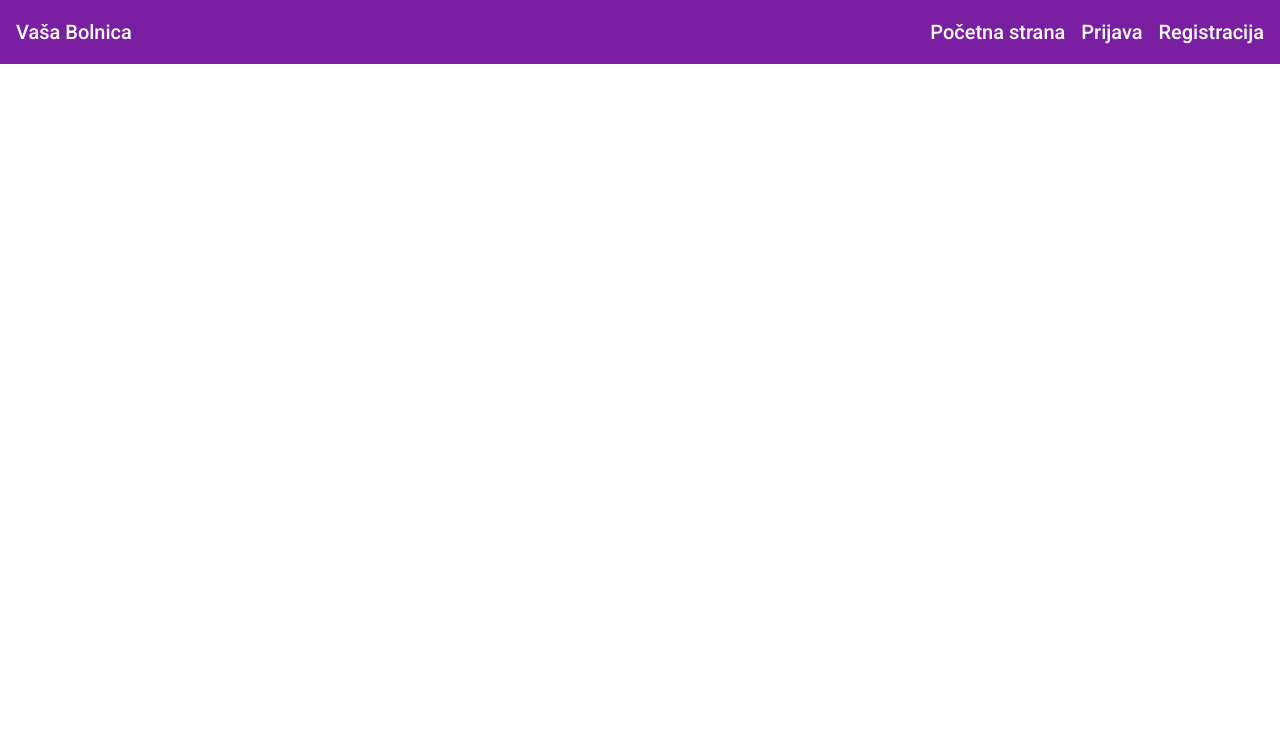
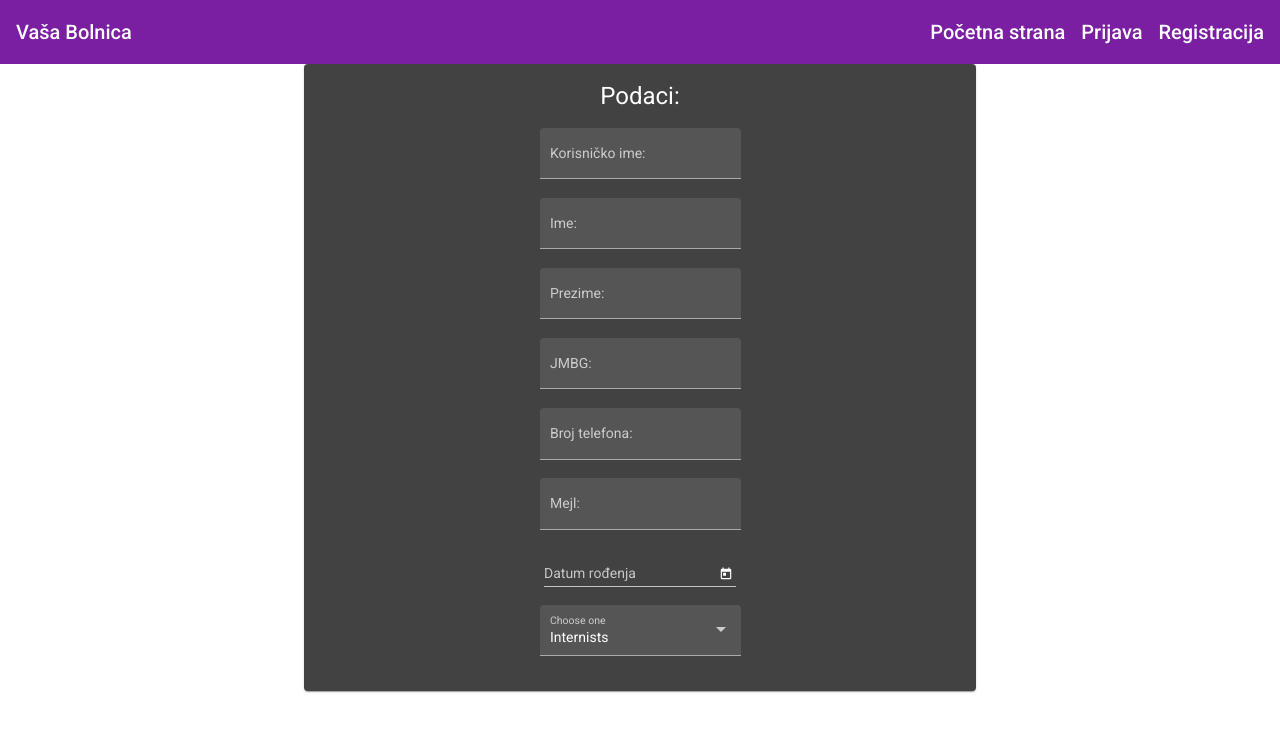
Before and after one commit to lazar-stojcevic/HospitalApplication-Frontend, an Angular app in the folder HospitalApplicationFront/: page /doctor/1 in a window 1280 px wide. Before the commit this address led to /. Shown: the top 732 px of the page. Built offline with nearby package versions, Linux system fonts and the light colour scheme; no server answers.

Commit message:
Doctor is enabled to see his profile info

```diff
--- a/HospitalApplicationFront/src/app/app-routing.module.ts
+++ b/HospitalApplicationFront/src/app/app-routing.module.ts
@@ -6,6 +6,7 @@ import { PatientAppointmentsComponent } from './appointments/patient-appointment
 import { HomeComponent } from './home/home.component';
 import { LoginComponent } from './login/login/login.component';
 import { RegistrationComponent } from './login/registration/registration.component';
+import { DoctorProfileComponent } from './profiles/doctor-profile/doctor-profile.component';
 
 const routes: Routes = [
   { path: '', component: HomeComponent },
@@ -14,6 +15,7 @@ const routes: Routes = [
   { path: 'appointments', component: PatientAppointmentsComponent },
   { path: 'doctor-appointments', component: DoctorAppointmentsComponent },
   { path: 'appointment/:id', component: OneAppointmentComponent },
+  { path: 'doctor/:id', component: DoctorProfileComponent },
 ];
 
 @NgModule({
--- a/HospitalApplicationFront/src/app/app.module.ts
+++ b/HospitalApplicationFront/src/app/app.module.ts
@@ -11,6 +11,7 @@ import { HttpClientModule, HTTP_INTERCEPTORS } from '@angular/common/http';
 import { HomeComponent } from './home/home.component';
 import { CustomInterceptor } from './services/interceptor';
 import { AppointmentsModule } from './appointments/appointments.module';
+import { ProfilesModule } from './profiles/profiles.module';
 
 @NgModule({
   declarations: [
@@ -25,7 +26,8 @@ import { AppointmentsModule } from './appointments/appointments.module';
     HeaderModule,
     LoginModule,
     HttpClientModule,
-    AppointmentsModule
+    AppointmentsModule,
+    ProfilesModule
   ],
   providers: [
     {provide: HTTP_INTERCEPTORS, useClass: CustomInterceptor, multi:true}
--- a/HospitalApplicationFront/src/app/appointments/appointments.module.ts
+++ b/HospitalApplicationFront/src/app/appointments/appointments.module.ts
@@ -9,8 +9,6 @@ import { RouterModule } from '@angular/router';
 import { DoctorAppointmentsComponent } from './doctor-appointments/doctor-appointments.component';
 import { OneAppointmentComponent } from './one-appointment/one-appointment.component';
 import { PatientPastAppointmentsComponent } from './patient-past-appointments/patient-past-appointments.component';
-
-
 
 @NgModule({
   declarations: [
--- a/HospitalApplicationFront/src/app/header/header/header.component.html
+++ b/HospitalApplicationFront/src/app/header/header/header.component.html
@@ -6,7 +6,7 @@
         <span *ngIf="role === 'DOCTOR' || role === 'ADMIN'" [routerLink]="['/doctor-appointments']">Pregledi</span>
         <span [routerLink]="['/login']" *ngIf="role === ''">Prijava</span>
         <span [routerLink]="['/registration']" *ngIf="role === ''">Registracija</span>
-        <span *ngIf="role !== '' && role !== 'ADMIN'">Moj profil</span>
+        <span *ngIf="role === 'DOCTOR'" [routerLink]="['/doctor/' + currentUserId]">Moj profil</span>
         <span *ngIf="role !== ''" (click)="logout()">Odjavi se</span>
     </div>
 </mat-toolbar>
--- a/HospitalApplicationFront/src/app/header/header/header.component.ts
+++ b/HospitalApplicationFront/src/app/header/header/header.component.ts
@@ -7,11 +7,14 @@ import { Component, OnInit } from '@angular/core';
 })
 export class HeaderComponent implements OnInit {
   role = "";
+  currentUserId = "";
 
   constructor() { }
 
   ngOnInit(): void {
     this.role = localStorage.getItem('role') ?? "";
+    console.log(this.role)
+    this.currentUserId = localStorage.getItem('id') ?? "";
   }
 
   logout() {
--- /dev/null
+++ b/HospitalApplicationFront/src/app/profiles/doctor-profile/doctor-profile.component.html
@@ -0,0 +1,57 @@
+<div class="container">
+    <mat-card style="width: 50%; margin: auto">
+    <div style="text-align: center;">
+        <h1>Podaci:</h1>
+        <form class="example-form">
+            <mat-form-field class="example-full-width" appearance="fill">
+                <mat-label>Korisničko ime:</mat-label>
+                <input matInput [(ngModel)]="doctor.username" name="username">
+            </mat-form-field>
+            <br>
+            <mat-form-field class="example-full-width" appearance="fill">
+                <mat-label>Ime:</mat-label>
+                <input matInput [(ngModel)]="doctor.firstName" name="firstname">
+            </mat-form-field>
+            <br>
+            <mat-form-field class="example-full-width" appearance="fill">
+                <mat-label>Prezime:</mat-label>
+                <input matInput [(ngModel)]="doctor.surname" name="surname">
+            </mat-form-field>
+            <br>
+            <mat-form-field class="example-full-width" appearance="fill">
+                <mat-label>JMBG:</mat-label>
+                <input matInput [(ngModel)]="doctor.personalNumber" name="personalNumber">
+            </mat-form-field>
+            <br>
+            <mat-form-field class="example-full-width" appearance="fill">
+                <mat-label>Broj telefona:</mat-label>
+                <input matInput [(ngModel)]="doctor.phoneNumber" name="phoneNumber">
+            </mat-form-field>
+            <br>
+            <mat-form-field class="example-full-width" appearance="fill">
+                <mat-label>Mejl:</mat-label>
+                <input matInput [(ngModel)]="doctor.email" name="email">
+            </mat-form-field>
+            <br>
+            <mat-form-field appearance="legacy" style="width: 30%;">
+                <mat-label>Datum rođenja</mat-label>
+                <input matInput [matDatepicker]="picker" name="dateOfBirth" [(ngModel)]="doctor.dateOfBirth">
+                <mat-datepicker-toggle matSuffix [for]="picker"></mat-datepicker-toggle>
+                <mat-datepicker #picker></mat-datepicker>
+            </mat-form-field>
+            <br>
+            <mat-form-field appearance="fill">
+                <mat-label>Choose one</mat-label>
+                <mat-select [(ngModel)]="doctor.medicalSpeciality" name="speciality">
+                <mat-option value="Internists">Internists</mat-option>
+                <mat-option value="Urologists">Urologists</mat-option>
+                <mat-option value="Rheumatologists">Rheumatologists</mat-option>
+                <mat-option value="Radiologists">Radiologists</mat-option>
+                <mat-option value="Pulmonologists">Pulmonologists</mat-option>
+                <mat-option value="Dermatologists">Dermatologists</mat-option>
+                </mat-select>
+            </mat-form-field>
+        </form>
+    </div>
+    </mat-card>
+</div>
--- /dev/null
+++ b/HospitalApplicationFront/src/app/profiles/doctor-profile/doctor-profile.component.ts
@@ -0,0 +1,37 @@
+import { Component, OnInit } from '@angular/core';
+import { ActivatedRoute } from '@angular/router';
+import { DoctorService } from 'src/app/services/doctor.service';
+
+@Component({
+  selector: 'app-doctor-profile',
+  templateUrl: './doctor-profile.component.html',
+  styleUrls: ['./doctor-profile.component.css']
+})
+export class DoctorProfileComponent implements OnInit {
+  doctor: any;
+
+  constructor(
+    private route: ActivatedRoute,
+    private doctorService: DoctorService) {
+      this.doctor = {
+        username: '',
+        firstname: '',
+        surname: '',
+        personalNumber: '',
+        phoneNumber: '',
+        email: '',
+        dateOfBirth: null,
+        medicalSpeciality: 'Internists',
+      }
+    }
+
+  ngOnInit(): void {
+    const id = this.route.snapshot.paramMap.get('id');
+    if (id != null){
+      this.doctorService.getOneDoctors(id).subscribe(res => {
+        this.doctor = res;
+      })
+    }
+  }
+
+}
--- a/HospitalApplicationFront/src/app/services/doctor.service.ts
+++ b/HospitalApplicationFront/src/app/services/doctor.service.ts
@@ -13,4 +13,8 @@ export class DoctorService {
   getAllDoctors(){
     return this.http.get(environment.serverUrl + 'doctors');
   }
+
+  getOneDoctors(id: string){
+    return this.http.get(environment.serverUrl + 'doctors/' + id);
+  }
 }
```
Also changed, not shown: HospitalApplicationFront/src/app/profiles/profiles.module.ts (added, +22 -0 lines), HospitalApplicationFront/src/app/profiles/doctor-profile/doctor-profile.component.css (added).
